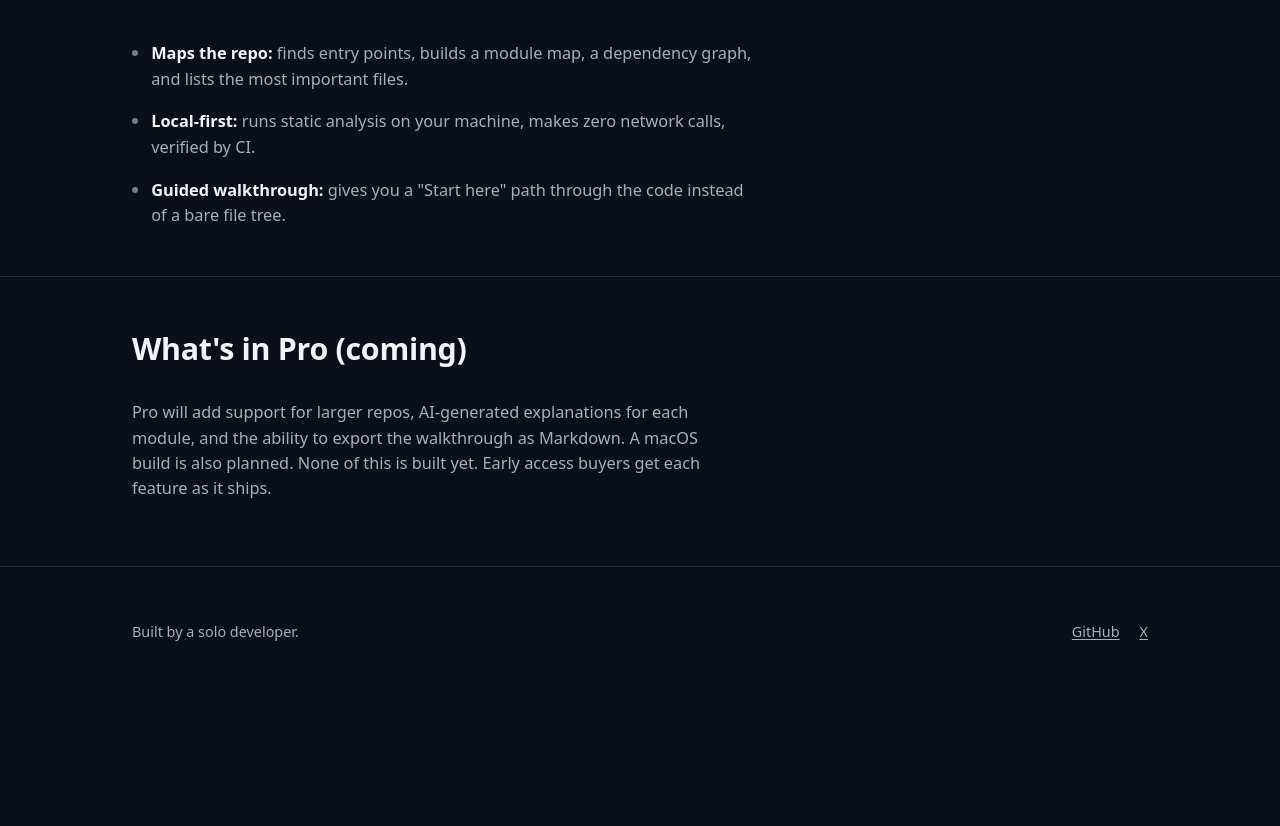
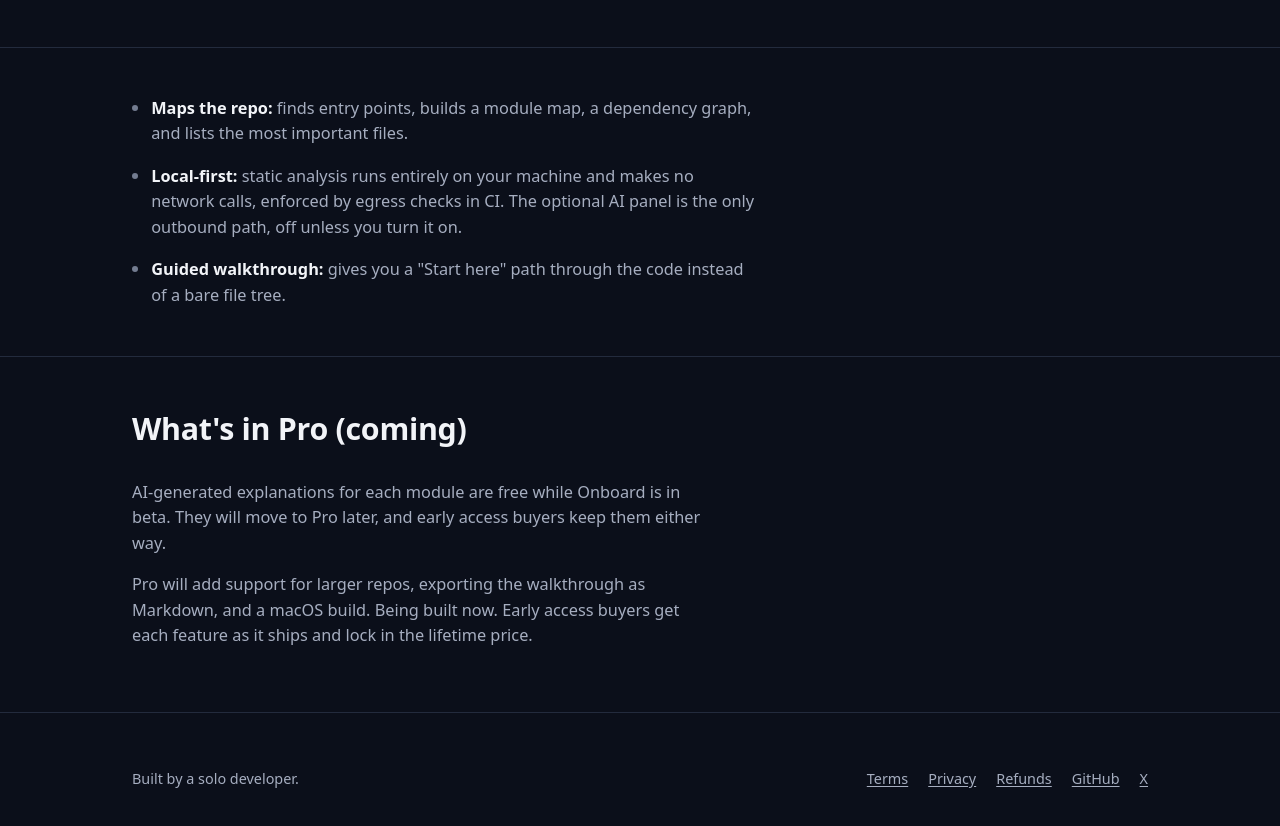
Before and after one commit to kodeksidev/OnBoardingWeb, a plain HTML site: page index.html in a window 1280 px wide. Shown: the part 1560-2386 px from the top of the page. Before the commit the page ends 2258 px from the top, so only its background shows below. Drawn offline with Linux system fonts and the light colour scheme; no server answers.

Commit message:
fix: scope the no-network claim to static analysis

```diff
--- a/index.html
+++ b/index.html
@@ -3,19 +3,19 @@
 <head>
 <meta charset="UTF-8">
 <title>Onboard: Understand Any Codebase in Minutes</title>
-<meta name="description" content="Onboard maps a local repo into a guided walkthrough. Free desktop app for Windows and Linux. Runs offline. No code leaves your machine.">
+<meta name="description" content="Onboard maps a local repo into a guided walkthrough. Free desktop app for Windows and Linux. Static analysis runs entirely on your machine, no network calls. The optional AI panel is off by default.">
 <meta name="viewport" content="width=device-width, initial-scale=1">
 <meta name="theme-color" content="#0B0F1A">
 
 <meta property="og:title" content="Onboard: Understand Any Codebase in Minutes">
-<meta property="og:description" content="Free, local-first desktop app that turns any repo into a guided walkthrough. Windows and Linux, fully offline. Early access Pro is $10 for the first 20 people.">
+<meta property="og:description" content="Free, local-first desktop app that turns any repo into a guided walkthrough. Windows and Linux. Static analysis runs entirely on your machine, no network calls. The optional AI panel is off by default. Early access Pro is $10 for the first 20 people.">
 <meta property="og:image" content="https://app-onboard.netlify.app/assets/og.png">
 <meta property="og:url" content="https://app-onboard.netlify.app/">
 <meta property="og:type" content="website">
 
 <meta name="twitter:card" content="summary_large_image">
 <meta name="twitter:title" content="Onboard: Understand Any Codebase in Minutes">
-<meta name="twitter:description" content="Free, local-first desktop app that turns any repo into a guided walkthrough. Windows and Linux, fully offline. Early access Pro is $10 for the first 20 people.">
+<meta name="twitter:description" content="Free, local-first desktop app that turns any repo into a guided walkthrough. Windows and Linux. Static analysis runs entirely on your machine, no network calls. The optional AI panel is off by default. Early access Pro is $10 for the first 20 people.">
 <meta name="twitter:image" content="https://app-onboard.netlify.app/assets/og.png">
 
 <link rel="icon" href="onboard-icon.png" type="image/png">
@@ -375,7 +375,8 @@
 
   .footer-links {
     display: flex;
-    gap: 1.25rem;
+    flex-wrap: wrap;
+    gap: 0.75rem 1.25rem;
   }
 
   .footer-links a {
@@ -406,7 +407,7 @@
   <section class="hero" style="border-top: none;">
     <div class="container">
       <h1>Understand any codebase in minutes, not days.</h1>
-      <p class="hero-subhead">Onboard maps a local repo into a guided walkthrough. Free desktop app for Windows and Linux. Runs fully offline, no code leaves your machine.</p>
+      <p class="hero-subhead">Onboard maps a local repo into a guided walkthrough. Free desktop app for Windows and Linux. Static analysis runs entirely on your machine and makes no network calls, enforced by egress checks in CI. The optional AI panel is the only outbound path, and it stays off until you turn it on.</p>
 
       <div class="hero-actions">
         <div class="download-actions">
@@ -453,7 +454,7 @@
     <div class="container">
       <ul class="features">
         <li><strong>Maps the repo:</strong> finds entry points, builds a module map, a dependency graph, and lists the most important files.</li>
-        <li><strong>Local-first:</strong> runs static analysis on your machine, makes zero network calls, verified by CI.</li>
+        <li><strong>Local-first:</strong> static analysis runs entirely on your machine and makes no network calls, enforced by egress checks in CI. The optional AI panel is the only outbound path, off unless you turn it on.</li>
         <li><strong>Guided walkthrough:</strong> gives you a "Start here" path through the code instead of a bare file tree.</li>
       </ul>
     </div>
@@ -462,7 +463,8 @@
   <section id="pro">
     <div class="container">
       <h2>What's in Pro (coming)</h2>
-      <p class="pro-copy">Pro will add support for larger repos, AI-generated explanations for each module, and the ability to export the walkthrough as Markdown. A macOS build is also planned. None of this is built yet. Early access buyers get each feature as it ships.</p>
+      <p class="pro-copy">AI-generated explanations for each module are free while Onboard is in beta. They will move to Pro later, and early access buyers keep them either way.</p>
+      <p class="pro-copy">Pro will add support for larger repos, exporting the walkthrough as Markdown, and a macOS build. Being built now. Early access buyers get each feature as it ships and lock in the lifetime price.</p>
     </div>
   </section>
 </main>
@@ -471,6 +473,9 @@
   <div class="container">
     <p>Built by a solo developer.</p>
     <div class="footer-links">
+      <a href="terms.html">Terms</a>
+      <a href="privacy.html">Privacy</a>
+      <a href="refunds.html">Refunds</a>
       <a href="https://github.com/kodeksidev/onboard">GitHub</a>
       <a href="https://x.com/kodeksidev">X</a>
     </div>
```
